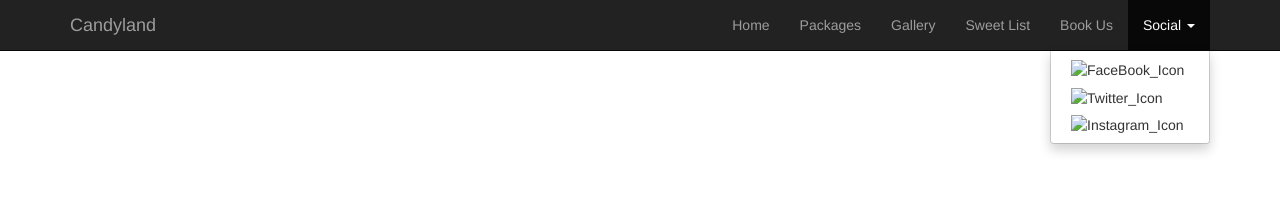
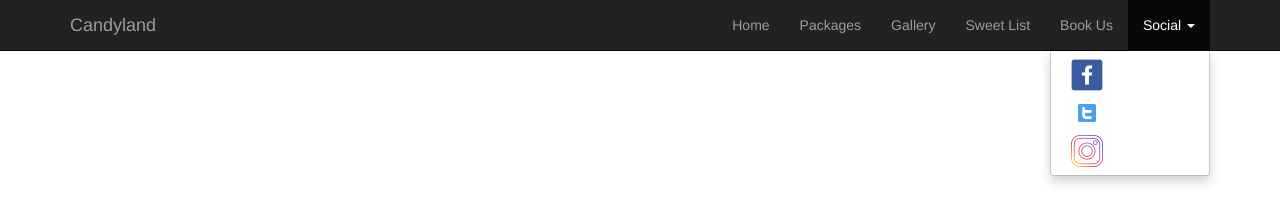
Before and after one commit to Code-Institute-Submissions/NewSite, a website: page index.html in a window 1280 px wide. Both pictures are taken after a click on the link "Social". Drawn offline with nearby package versions, Linux system fonts and the light colour scheme; some packages are replaced by stand-ins of ours.

Commit message:
last image routing issue and CSS correction

```diff
--- a/css/pagestyling.css
+++ b/css/pagestyling.css
@@ -30,6 +30,7 @@ body {
             border-radius: 5px;
             padding: 6px 8px;
             float: left;
+            margin-bottom: 10px;
         }
         #event {
             width: 100px;
@@ -64,9 +65,6 @@ body {
             padding-top: 15px;
             padding-bottom: 15px;
         }
-        input {
-            margin-bottom: 10px;
-        }
         input.ng-invalid.ng-touched, textarea.ng-invalid.ng-touched {
             border: 2px solid red;
         }
--- a/index.html
+++ b/index.html
@@ -25,9 +25,9 @@
                 <li class="dropdown">
                     <a href="#" class="dropdown-toggle" data-toggle="dropdown">Social <b class="caret"></b></a>
                     <ul class="dropdown-menu">
-                        <li><a href="http://www.facebook.com/thecandylandcartcompany" target="_blank"><img src="/templates/images/social/facebook.png" alt="FaceBook_Icon"></a></li>
-                        <li><a href="http://www.twitter.com" target="_blank"><img src="/templates/images/social/twitter.png" alt="Twitter_Icon"></a></li>
-                        <li><a href="http://www.instagram.com" target="_blank"><img src="/templates/images/social/instagram.png" alt="Instagram_Icon"></a></li>
+                        <li><a href="http://www.facebook.com/thecandylandcartcompany" target="_blank"><img src="images/social/facebook.png" alt="FaceBook_Icon"></a></li>
+                        <li><a href="http://www.twitter.com" target="_blank"><img src="images/social/twitter.png" alt="Twitter_Icon"></a></li>
+                        <li><a href="http://www.instagram.com" target="_blank"><img src="images/social/instagram.png" alt="Instagram_Icon"></a></li>
                     </ul>
                 </li>
             </ul>
```
